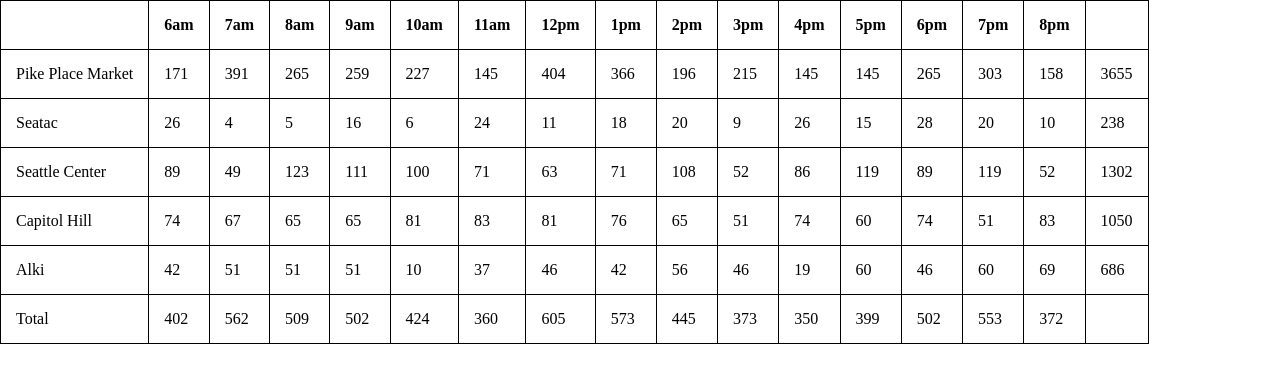
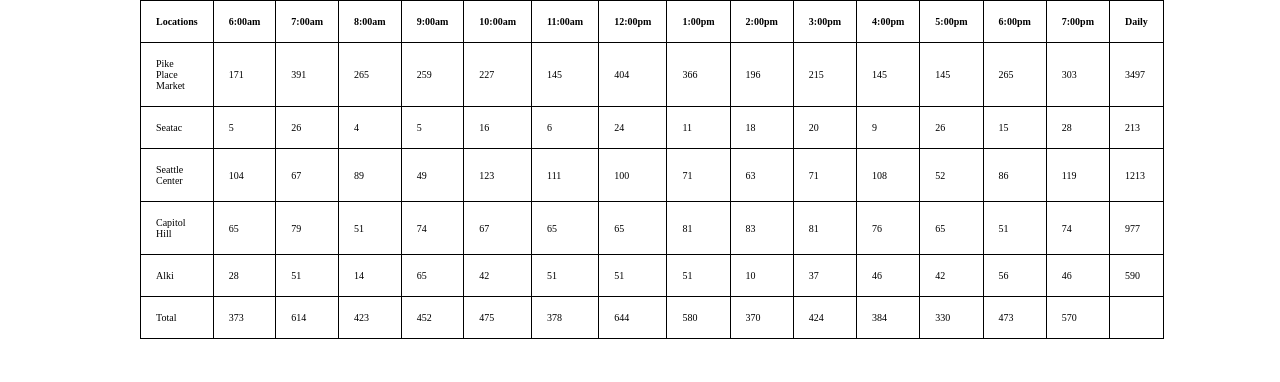
Before and after one commit to ianwaites/fish-cookies, a plain HTML site: page sales.html in a window 1280 px wide. Drawn offline with Linux system fonts and the light colour scheme.

Commit message:
added a couple of headers to the table

```diff
--- a/JS/app.js
+++ b/JS/app.js
@@ -1,6 +1,6 @@
 // $$$$$$$$$$$$$$$$$$$$$$$$$$$$$$$$$$$$$$$$
 
-var hours = ['6am', '7am', '8am', '9am', '10am', '11am', '12pm', '1pm', '2pm', '3pm', '4pm', '5pm', '6pm', '7pm', '8pm'];
+var hours = ['6:00am', '7:00am', '8:00am', '9:00am', '10:00am', '11:00am', '12:00pm', '1:00pm', '2:00pm', '3:00pm', '4:00pm', '5:00pm', '6:00pm', '7:00pm'];
 var allLocations = [];
 var theTable = document.getElementById('pike');
 var hourlyTotals = [];
@@ -46,19 +46,24 @@ function calcHourlyTotals() {
   }
 };
 
+// Push hours to table header
 var renderHeader = function() {
   var trEL = document.createElement('tr');
   var thEL = document.createElement('th');
-  thEL.textContent = '';
+  thEL.textContent = 'Locations';
   trEL.appendChild(thEL);
   for (var i = 0; i < hours.length; i++) {
     var thEL = document.createElement('th');
     thEL.textContent = hours[i];
     trEL.appendChild(thEL);
   }
+  thEL = document.createElement('th');
+  thEL.textContent = 'Daily';
+  trEL.appendChild(thEL);
   theTable.appendChild(trEL);
 };
 
+// Push totals to TD's in DOM
 CookieStore.prototype.render = function() {
   var trEL = document.createElement('tr');
   var tdEL = document.createElement('td');
@@ -70,8 +75,12 @@ CookieStore.prototype.render = function() {
     tdEL.textContent = this.cookiesEachHour[i];
     trEL.appendChild(tdEL);
   }
+  // tdEl = document.createElement('td');
+  // tdEL.textContent = this.totalDaily;
+  // theTable.appendChild(tdEl);
   theTable.appendChild(trEL);
 };
+
 // Footer TOTALLLLL
 function renderFooter() {
   var tfootEL = document.createElement('tfoot');
--- a/css/int-style.css
+++ b/css/int-style.css
@@ -10,4 +10,14 @@ table, td, th, tr {
   border-collapse: collapse;
   margin: 0;
   padding: 15px;
+  font-size: 10px;
 }
+
+.main-container {
+  max-width: 1500px;
+}
+
+.inner {
+  max-width: 1000px;
+  margin: 0 auto;
+}
--- a/sales.html
+++ b/sales.html
@@ -6,9 +6,14 @@
     <link rel="stylesheet" href="css/int-style.css" />
   </head>
   <body>
-  <table id="pike">
+    <div class="main-container">
+      <div class="inner">
+        <table id="pike">
 
-  </table>
+        </table>
+      </div>
+    </div>
+
   <script src="JS/app.js" type="text/javascript"></script>
   </body>
 </html>
```
